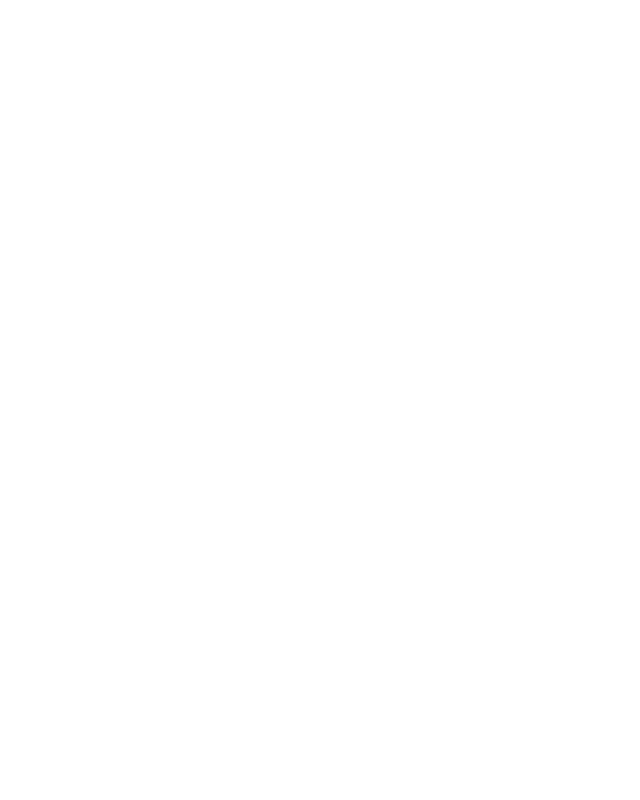
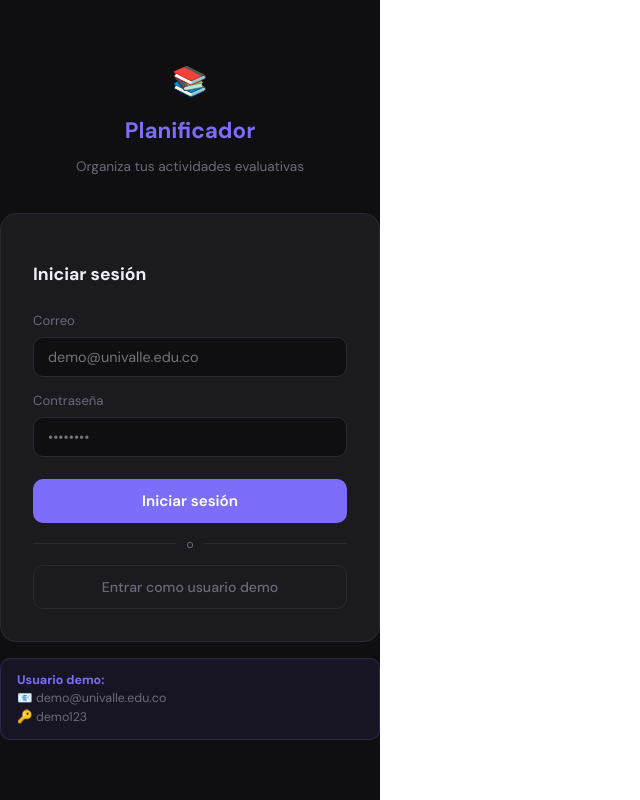
Before and after one commit to SAMBER2213/FRONTED, a React (Vite) app: page /login in a window 1280 px wide. Before the commit this address had no page. Shown: the whole page, without its empty margins (0-640 px from the left). Built offline with nearby package versions, Linux system fonts and the light colour scheme.

Commit message:
cambios front

```diff
--- a/src/App.jsx
+++ b/src/App.jsx
@@ -3,16 +3,28 @@ import Hoy from './pages/Hoy'
 import Crear from './pages/Crear'
 import Actividad from './pages/Actividad'
 import Progreso from './pages/Progreso'
+import Login from './pages/Login'
+
+// Verifica si el usuario demo está logueado
+function estaLogueado() {
+  return localStorage.getItem('demo_logged') === 'true'
+}
+
+// Ruta protegida — si no está logueado manda al login
+function Privada({ children }) {
+  return estaLogueado() ? children : <Navigate to="/login" />
+}
 
 function App() {
   return (
     <BrowserRouter>
       <Routes>
+        <Route path="/login" element={<Login />} />
         <Route path="/" element={<Navigate to="/hoy" />} />
-        <Route path="/hoy" element={<Hoy />} />
-        <Route path="/crear" element={<Crear />} />
-        <Route path="/actividad/:id" element={<Actividad />} />
-        <Route path="/progreso" element={<Progreso />} />
+        <Route path="/hoy" element={<Privada><Hoy /></Privada>} />
+        <Route path="/crear" element={<Privada><Crear /></Privada>} />
+        <Route path="/actividad/:id" element={<Privada><Actividad /></Privada>} />
+        <Route path="/progreso" element={<Privada><Progreso /></Privada>} />
       </Routes>
     </BrowserRouter>
   )
--- /dev/null
+++ b/src/pages/Login.jsx
@@ -0,0 +1,129 @@
+import { useState } from 'react'
+import { useNavigate } from 'react-router-dom'
+
+// Usuario demo hardcodeado
+const DEMO_USER = { email: 'demo@univalle.edu.co', password: 'demo123' }
+
+export default function Login() {
+  const navigate = useNavigate()
+  const [form, setForm] = useState({ email: '', password: '' })
+  const [error, setError] = useState(null)
+  const [cargando, setCargando] = useState(false)
+
+  function iniciarSesion() {
+    setError(null)
+    if (!form.email.trim() || !form.password.trim()) {
+      setError('Completa todos los campos')
+      return
+    }
+    setCargando(true)
+    // Simulamos un pequeño delay como si fuera una llamada real
+    setTimeout(() => {
+      if (form.email === DEMO_USER.email && form.password === DEMO_USER.password) {
+        localStorage.setItem('demo_logged', 'true')
+        navigate('/hoy')
+      } else {
+        setError('Credenciales inválidas. Usa el usuario demo.')
+        setCargando(false)
+      }
+    }, 800)
+  }
+
+  function entrarComoDemo() {
+    setForm({ email: DEMO_USER.email, password: DEMO_USER.password })
+    setCargando(true)
+    setTimeout(() => {
+      localStorage.setItem('demo_logged', 'true')
+      navigate('/hoy')
+    }, 600)
+  }
+
+  return (
+    <div style={{ minHeight: '100vh', background: '#0f0f11', display: 'flex', alignItems: 'center', justifyContent: 'center', fontFamily: 'DM Sans, sans-serif', color: '#f0eff5' }}>
+      <div style={{ width: 380 }}>
+
+        {/* Logo */}
+        <div style={{ textAlign: 'center', marginBottom: 36 }}>
+          <div style={{ fontSize: '1.8rem', marginBottom: 8 }}>📚</div>
+          <h1 style={{ fontSize: '1.4rem', fontWeight: 700, color: '#7c6dfa', marginBottom: 4 }}>Planificador</h1>
+          <p style={{ fontSize: '0.85rem', color: '#6b6a7a' }}>Organiza tus actividades evaluativas</p>
+        </div>
+
+        {/* Card */}
+        <div style={{ background: '#1a1a1f', border: '1px solid #2a2a32', borderRadius: 16, padding: '32px' }}>
+          <h2 style={{ fontSize: '1.1rem', fontWeight: 700, marginBottom: 24 }}>Iniciar sesión</h2>
+
+          {/* Error */}
+          {error && (
+            <div style={{ background: 'rgba(240,74,74,0.1)', border: '1px solid #f04a4a', borderRadius: 10, padding: '10px 14px', marginBottom: 18, color: '#f04a4a', fontSize: '0.85rem' }}>
+              ⚠️ {error}
+            </div>
+          )}
+
+          {/* Email */}
+          <div style={{ marginBottom: 14 }}>
+            <label style={{ display: 'block', fontSize: '0.82rem', color: '#6b6a7a', marginBottom: 6 }}>Correo</label>
+            <input
+              type="email"
+              placeholder="demo@univalle.edu.co"
+              value={form.email}
+              onChange={e => setForm({ ...form, email: e.target.value })}
+              onKeyDown={e => e.key === 'Enter' && iniciarSesion()}
+              style={inputStyle}
+            />
+          </div>
+
+          {/* Password */}
+          <div style={{ marginBottom: 22 }}>
+            <label style={{ display: 'block', fontSize: '0.82rem', color: '#6b6a7a', marginBottom: 6 }}>Contraseña</label>
+            <input
+              type="password"
+              placeholder="••••••••"
+              value={form.password}
+              onChange={e => setForm({ ...form, password: e.target.value })}
+              onKeyDown={e => e.key === 'Enter' && iniciarSesion()}
+              style={inputStyle}
+            />
+          </div>
+
+          {/* Botón principal */}
+          <button
+            onClick={iniciarSesion}
+            disabled={cargando}
+            style={{ width: '100%', padding: '12px', background: cargando ? '#4a4060' : '#7c6dfa', border: 'none', borderRadius: 10, color: 'white', fontSize: '0.95rem', fontWeight: 600, cursor: cargando ? 'not-allowed' : 'pointer', fontFamily: 'DM Sans, sans-serif', marginBottom: 12 }}>
+            {cargando ? 'Entrando...' : 'Iniciar sesión'}
+          </button>
+
+          {/* Separador */}
+          <div style={{ display: 'flex', alignItems: 'center', gap: 10, marginBottom: 12 }}>
+            <div style={{ flex: 1, height: 1, background: '#2a2a32' }} />
+            <span style={{ fontSize: '0.75rem', color: '#6b6a7a' }}>o</span>
+            <div style={{ flex: 1, height: 1, background: '#2a2a32' }} />
+          </div>
+
+          {/* Botón demo */}
+          <button
+            onClick={entrarComoDemo}
+            disabled={cargando}
+            style={{ width: '100%', padding: '12px', background: 'none', border: '1px solid #2a2a32', borderRadius: 10, color: '#6b6a7a', fontSize: '0.88rem', cursor: 'pointer', fontFamily: 'DM Sans, sans-serif' }}>
+            Entrar como usuario demo
+          </button>
+        </div>
+
+        {/* Credenciales demo visibles */}
+        <div style={{ marginTop: 16, background: 'rgba(124,109,250,0.08)', border: '1px solid rgba(124,109,250,0.2)', borderRadius: 10, padding: '12px 16px', fontSize: '0.78rem', color: '#6b6a7a' }}>
+          <strong style={{ color: '#7c6dfa' }}>Usuario demo:</strong><br />
+          📧 demo@univalle.edu.co<br />
+          🔑 demo123
+        </div>
+      </div>
+    </div>
+  )
+}
+
+const inputStyle = {
+  width: '100%', background: '#0f0f11', border: '1px solid #2a2a32',
+  borderRadius: 10, padding: '10px 14px', color: '#f0eff5',
+  fontFamily: 'DM Sans, sans-serif', fontSize: '0.9rem',
+  outline: 'none', boxSizing: 'border-box'
+}
```
